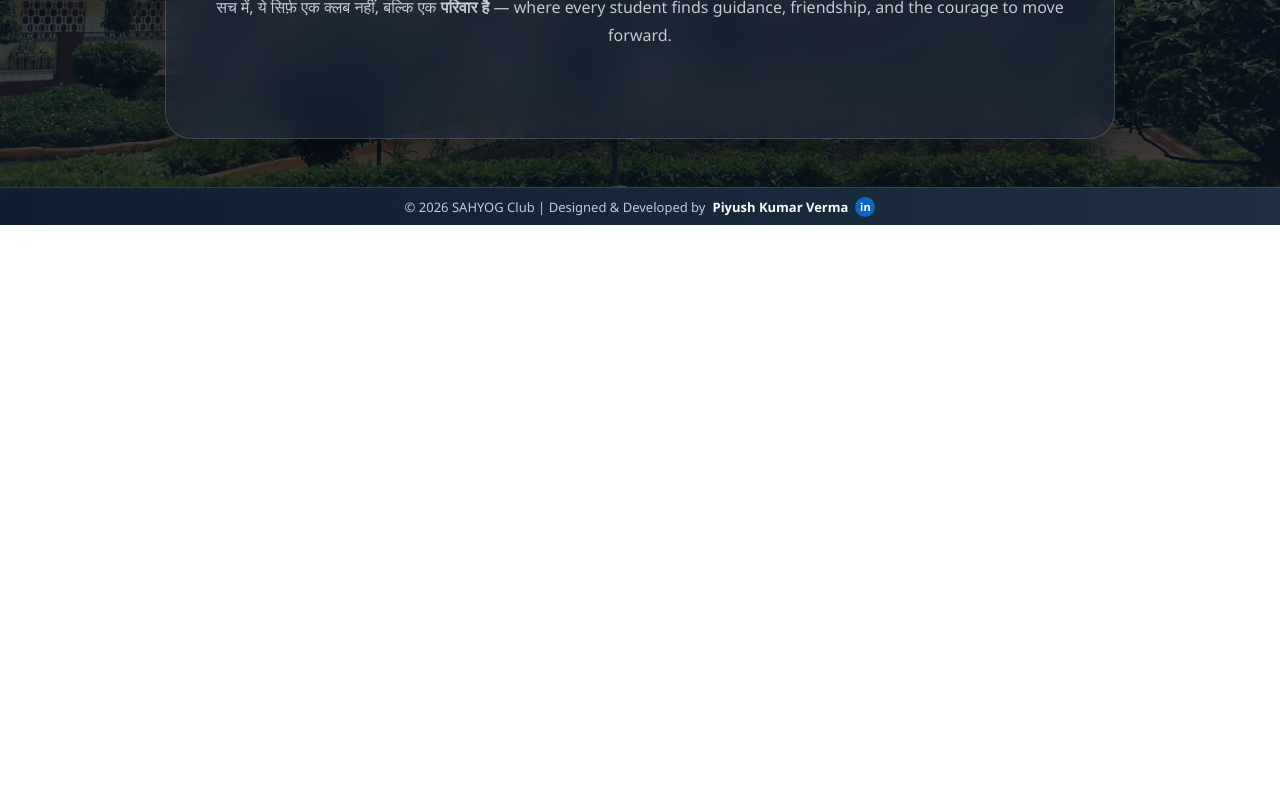
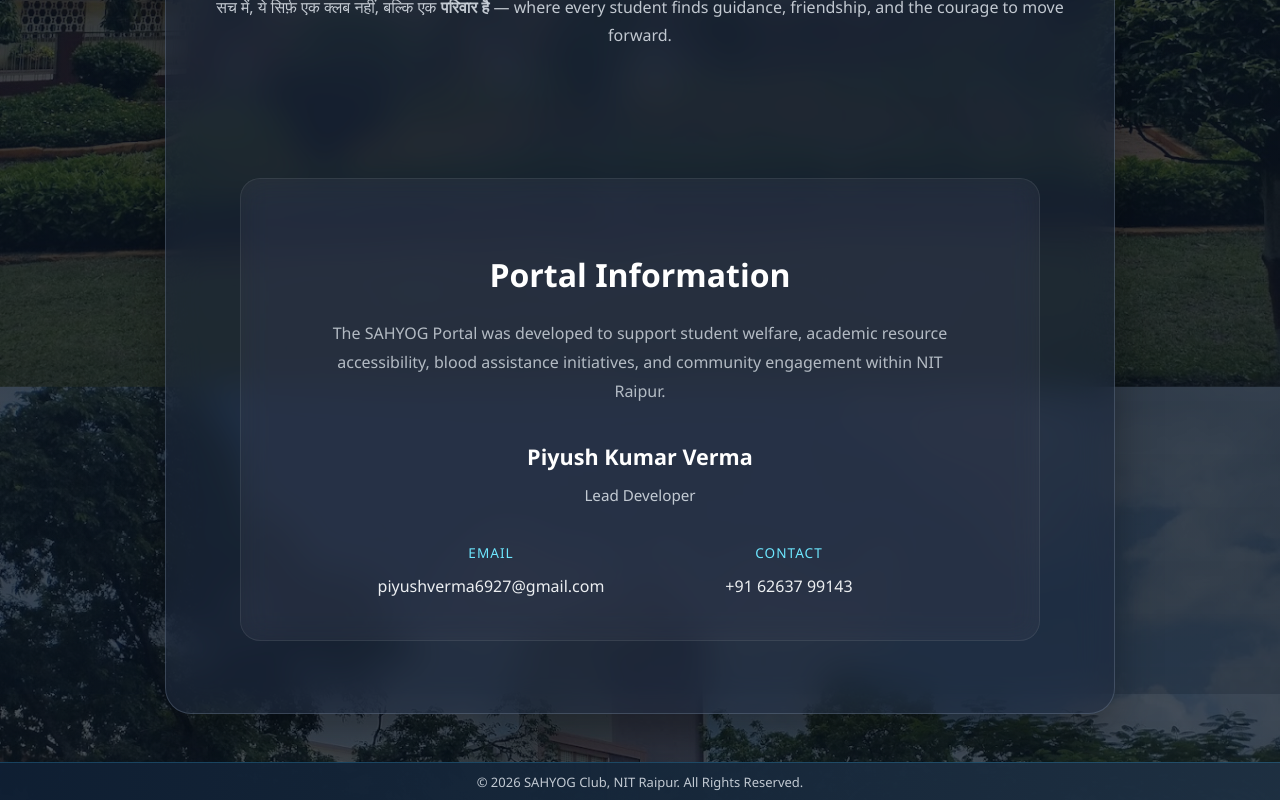
Before and after one commit to Piyushhvrma/Sahyog-NITRR-Portal, a React (Vite) app in the folder frontend/: page /about in a window 1280 px wide. Shown: the part 2506-3306 px from the top of the page. Before the commit the page ends 2731 px from the top, so only its background shows below. Built offline with nearby package versions, Linux system fonts and the light colour scheme; no server answers.

Commit message:
Changed footer and About section Frontend

```diff
--- a/frontend/src/components/Footer.jsx
+++ b/frontend/src/components/Footer.jsx
@@ -7,27 +7,8 @@
     <footer className="footer">
       <div className="footer-content">
         <span className="footer-text">
-          © {currentYear} SAHYOG Club | Designed & Developed by
+          © {currentYear} SAHYOG Club, NIT Raipur. All Rights Reserved.
         </span>
-
-        <a
-          href="https://www.linkedin.com/in/piyush-verma-25550728a/"
-          target="_blank"
-          rel="noopener noreferrer"
-          className="footer-name"
-        >
-          Piyush Kumar Verma
-        </a>
-
-        <a
-          href="https://www.linkedin.com/in/piyush-verma-25550728a/"
-          target="_blank"
-          rel="noopener noreferrer"
-          className="footer-linkedin"
-          aria-label="LinkedIn Profile"
-        >
-          in
-        </a>
       </div>
     </footer>
   );
--- a/frontend/src/pages/AboutPage.jsx
+++ b/frontend/src/pages/AboutPage.jsx
@@ -144,6 +144,48 @@
             move forward.
           </p>
         </section>
+<section className="about-section portal-dev-section">
+  <div className="portal-dev-card">
+    <h2>Portal Information</h2>
+
+    <p className="portal-dev-description">
+      The SAHYOG Portal was developed to support student welfare,
+      academic resource accessibility, blood assistance initiatives,
+      and community engagement within NIT Raipur.
+    </p>
+
+    <div className="developer-profile">
+      <a
+        href="https://www.linkedin.com/in/piyush-verma-25550728a/"
+        target="_blank"
+        rel="noopener noreferrer"
+        className="developer-name-link"
+      >
+        Piyush Kumar Verma
+      </a>
+
+      <p className="developer-role">
+        Lead Developer
+      </p>
+    </div>
+
+    <div className="developer-contact-grid">
+      <div className="contact-item">
+        <span className="contact-label">Email</span>
+        <span className="contact-value">
+          piyushverma6927@gmail.com
+        </span>
+      </div>
+
+      <div className="contact-item">
+        <span className="contact-label">Contact</span>
+        <span className="contact-value">
+          +91 62637 99143
+        </span>
+      </div>
+    </div>
+  </div>
+</section>
       </main>
     </div>
   );
--- a/frontend/src/styles.css
+++ b/frontend/src/styles.css
@@ -2084,3 +2084,139 @@
     gap: 24px;
   }
 }
+
+/* ===================================
+   PORTAL INFORMATION
+=================================== */
+
+.portal-dev-section {
+  margin-top: 3rem;
+}
+
+.portal-dev-card {
+  max-width: 800px;
+  margin: 0 auto;
+
+  padding: 2.5rem;
+
+  text-align: center;
+
+  background: rgba(255, 255, 255, 0.04);
+
+  backdrop-filter: blur(14px);
+
+  border: 1px solid rgba(255, 255, 255, 0.08);
+
+  border-radius: 20px;
+
+  transition: all 0.3s ease;
+}
+
+.portal-dev-card:hover {
+  transform: translateY(-4px);
+
+  border-color: rgba(110, 231, 255, 0.25);
+
+  box-shadow:
+    0 10px 30px rgba(110, 231, 255, 0.08);
+}
+
+.portal-dev-card h2 {
+  margin-bottom: 1rem;
+
+  font-size: 2rem;
+
+  font-weight: 700;
+}
+
+.portal-dev-description {
+  max-width: 650px;
+
+  margin: 0 auto 2rem;
+
+  line-height: 1.8;
+
+  opacity: 0.9;
+}
+
+/* Developer */
+
+.developer-profile {
+  margin-bottom: 2rem;
+}
+
+.developer-name-link {
+  color: white;
+
+  text-decoration: none;
+
+  font-size: 1.35rem;
+
+  font-weight: 600;
+
+  transition: all 0.3s ease;
+}
+
+.developer-name-link:hover {
+  color: #6ee7ff;
+}
+
+.developer-role {
+  margin-top: 0.35rem;
+
+  color: #6ee7ff;
+
+  font-size: 0.95rem;
+
+  font-weight: 500;
+}
+
+/* Contact Grid */
+
+.developer-contact-grid {
+  display: flex;
+
+  justify-content: center;
+
+  gap: 3rem;
+
+  flex-wrap: wrap;
+}
+
+.contact-item {
+  min-width: 250px;
+
+  display: flex;
+
+  flex-direction: column;
+
+  gap: 0.35rem;
+}
+
+.contact-label {
+  font-size: 0.85rem;
+
+  text-transform: uppercase;
+
+  letter-spacing: 1px;
+
+  color: #6ee7ff;
+}
+
+.contact-value {
+  font-size: 1rem;
+
+  opacity: 0.95;
+}
+
+/* Mobile */
+
+@media (max-width: 768px) {
+  .developer-contact-grid {
+    gap: 1.5rem;
+  }
+
+  .contact-item {
+    min-width: 100%;
+  }
+}
```
Also changed, not shown: 1 other file (tests, documents, lock files or other folders).
